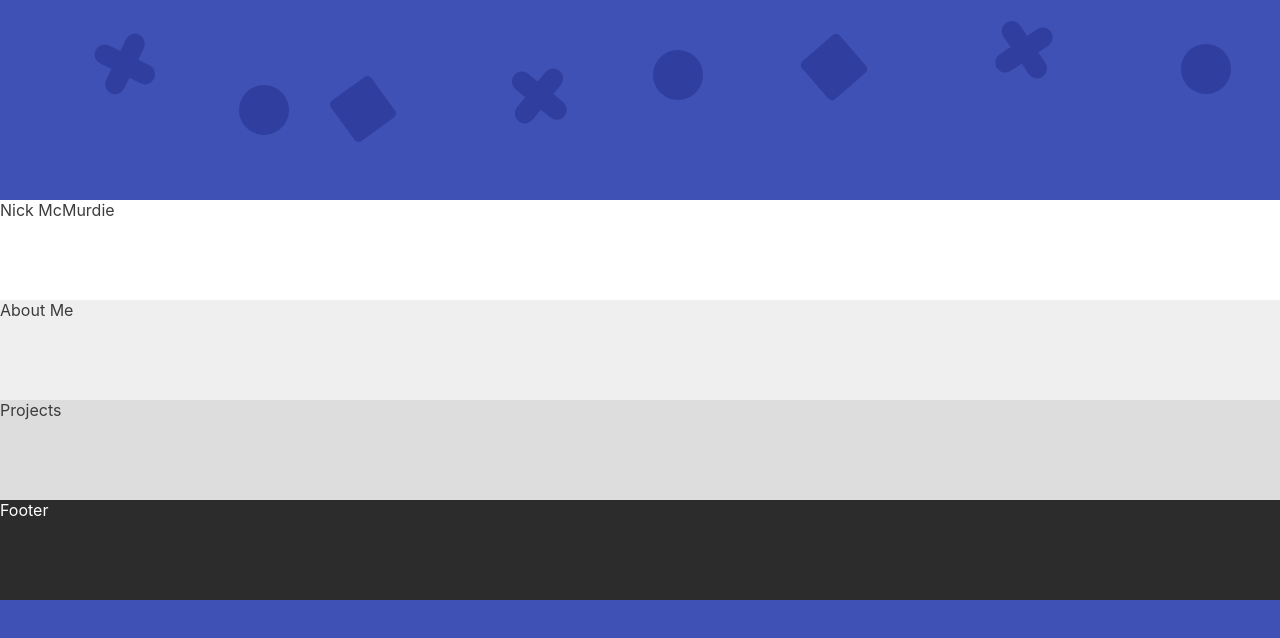
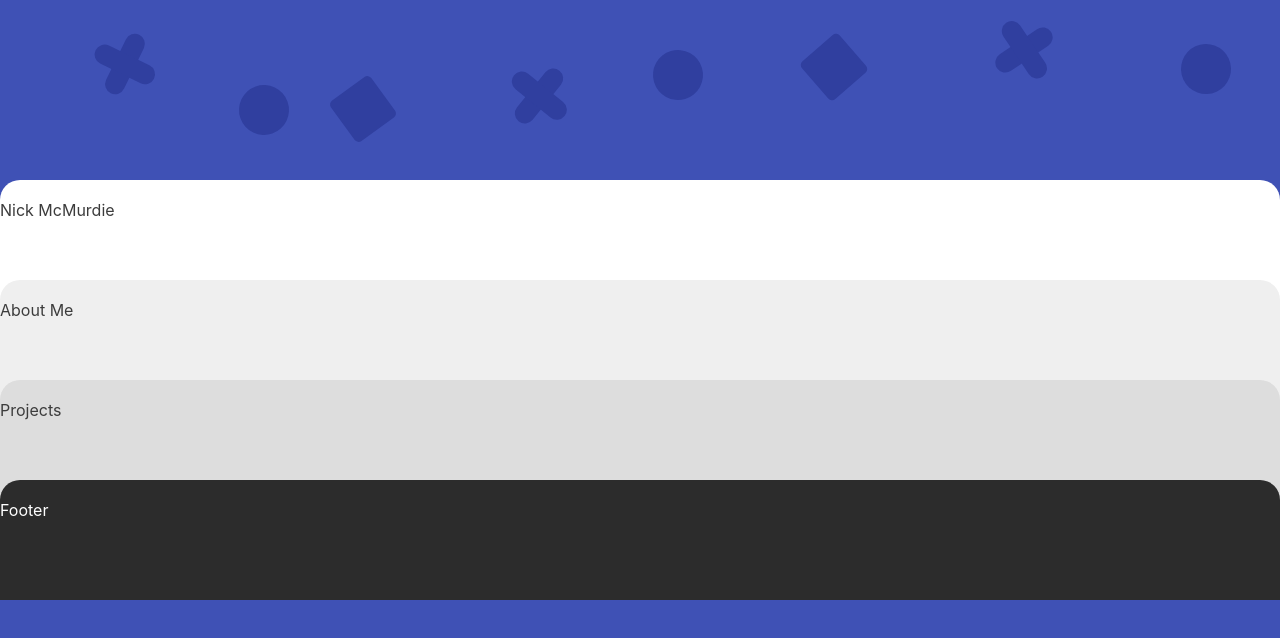
Before and after one commit to nmcmurdie/Portfolio, a React (Create React App) app: page / in a window 1280 px wide. Shown: the top 638 px of the page. Built offline with nearby package versions, Linux system fonts and the light colour scheme.

Commit message:
Create section stubs

```diff
--- a/src/components/Section.css
+++ b/src/components/Section.css
@@ -3,6 +3,18 @@
     display: inline-block;
     min-height: 100px;
     width: 100%;
+
+    --header-stub-height: 20px;
+}
+.section::before {
+    content: "";
+    position: absolute;
+    top: calc(-1 * var(--header-stub-height));
+    background: inherit;
+    width: 100%;
+    height: var(--header-stub-height);
+    border-top-right-radius: var(--header-stub-height);
+    border-top-left-radius: var(--header-stub-height);
 }
 .section.title {
     margin-top: var(--header-height);
```
